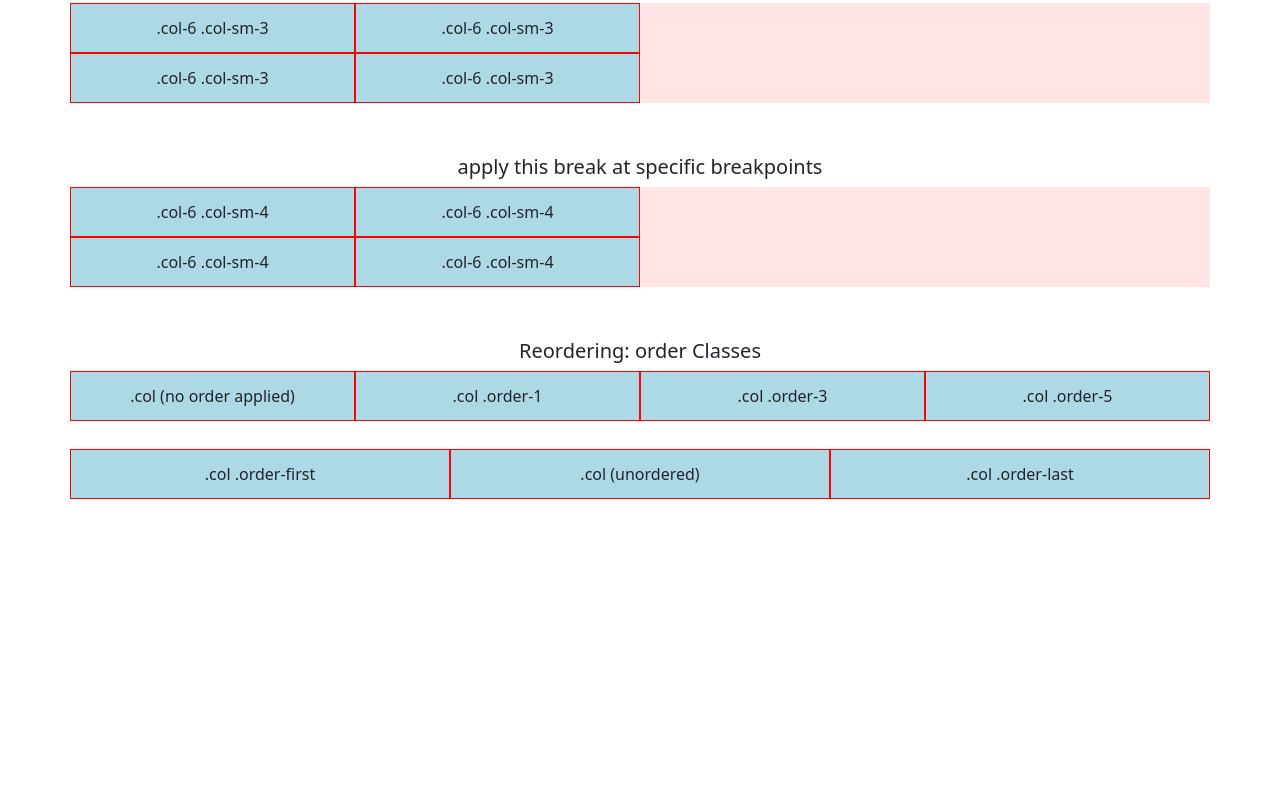
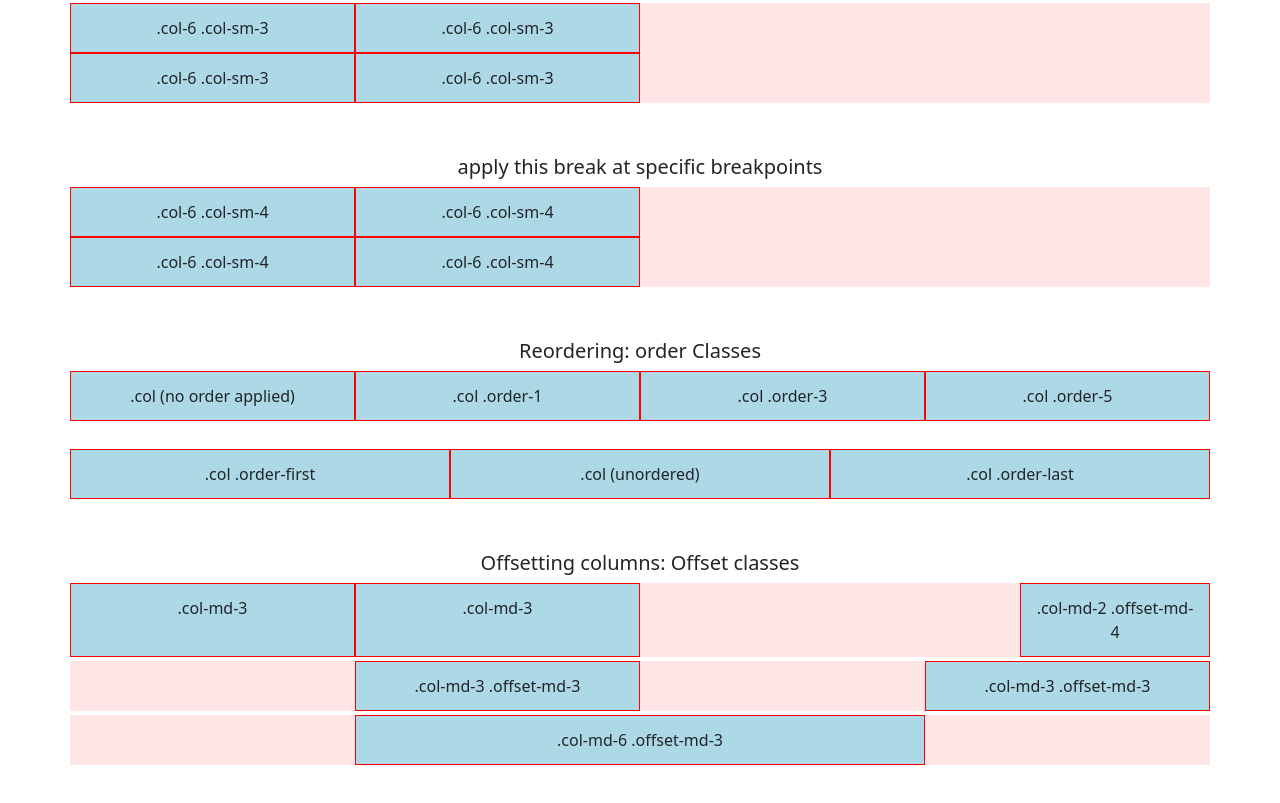
Before and after one commit to Mahmud139/Learning_Bootstrap, a plain HTML site: page 03_columns/index.html in a window 1280 px wide. Shown: the part 1492-2295 px from the top of the page. Before the commit the page ends 2115 px from the top, so only its background shows below. Drawn offline with nearby package versions, Linux system fonts and the light colour scheme.

Commit message:
updated columns

```diff
--- a/03_columns/index.html
+++ b/03_columns/index.html
@@ -161,6 +161,21 @@
     </div>
     <br>
     <br>
+    <h5>Offsetting columns: Offset classes</h5>
+    <div class="container text-center">
+        <div class="row">
+            <div class="col-md-3">.col-md-3</div>
+            <div class="col-md-3">.col-md-3</div>
+            <div class="col-md-2 offset-md-4">.col-md-2 .offset-md-4</div>
+        </div>
+        <div class="row">
+            <div class="col-md-3 offset-md-3">.col-md-3 .offset-md-3</div>
+            <div class="col-md-3 offset-md-3">.col-md-3 .offset-md-3</div>
+        </div>
+        <div class="row">
+            <div class="col-md-6 offset-md-3">.col-md-6 .offset-md-3</div>
+        </div>
+    </div>
     <br>
     <br>
     <br>
```
